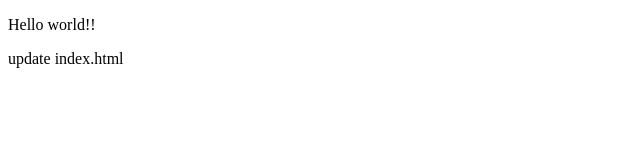
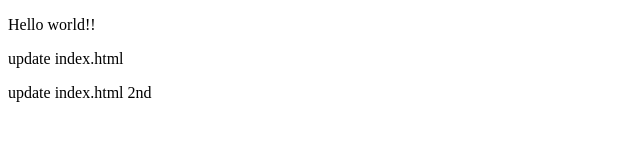
Before and after one commit to t-sugiyama-tech/GithubTest, a plain HTML site: page index.html in a window 1280 px wide. Shown: the whole page, without its empty margins (0-640 px from the left). Drawn offline with Linux system fonts and the light colour scheme.

Commit message:
update 2nd

```diff
--- a/index.html
+++ b/index.html
@@ -7,5 +7,6 @@
 <body>
 <p>Hello world!!</p>
 <p>update index.html</p>
+<p>update index.html 2nd</p>
 </body>
 </html>
```
